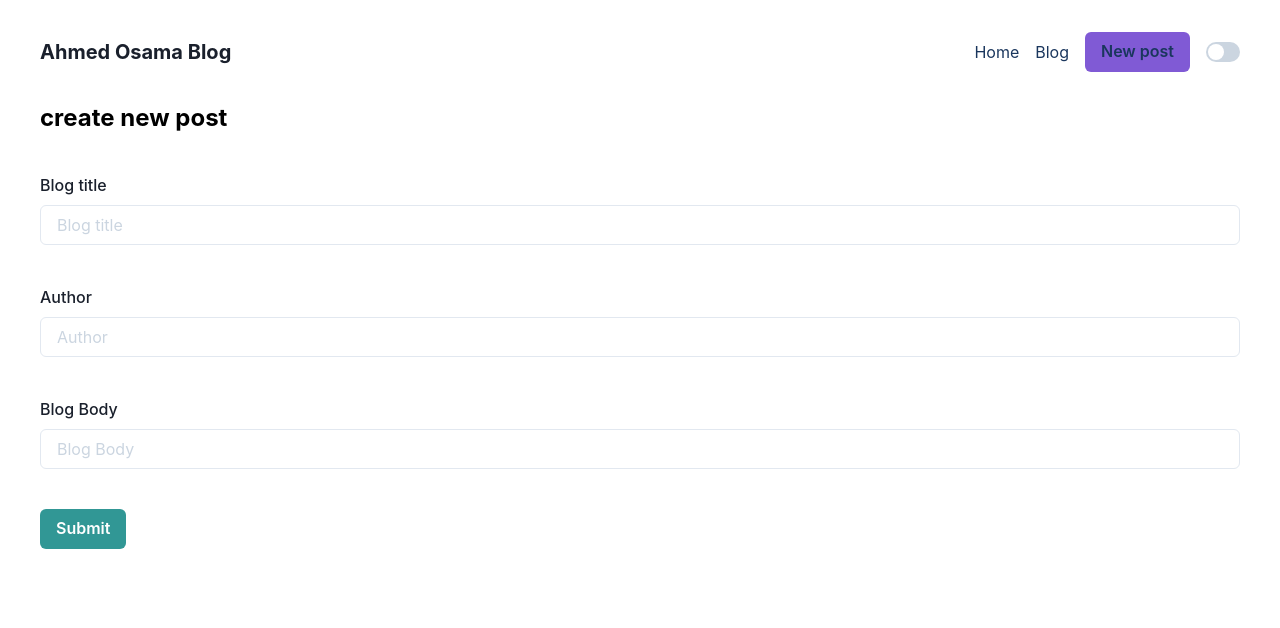
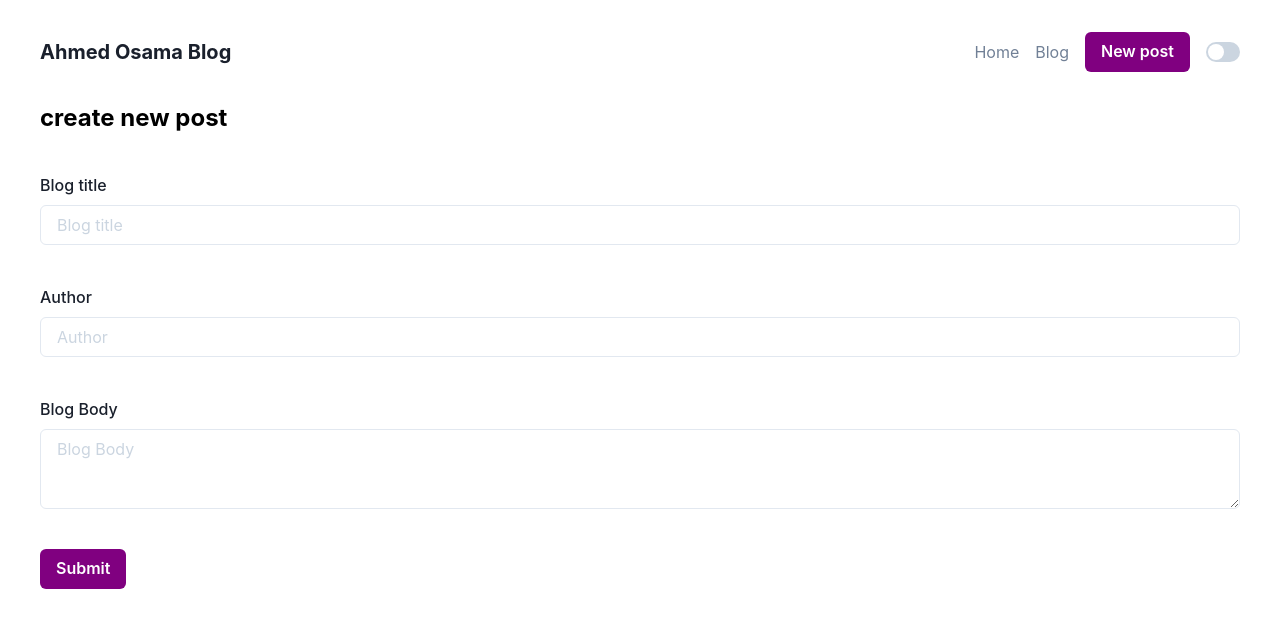
Before and after one commit to Ahmed-Osama-Salem/Blog-Nextjs, a Next.js app: page /newpost in a window 1280 px wide. Shown: the top 628 px of the page. Built offline with nearby package versions, Linux system fonts and the light colour scheme; what @chakra-ui/next-js would draw is missing.

Commit message:
feat(scroll): add scroll animations

```diff
--- a/package.json
+++ b/package.json
@@ -27,6 +27,7 @@
     "postbuild": "next-sitemap"
   },
   "dependencies": {
+    "@chakra-ui/button": "^2.1.0",
     "@chakra-ui/next-js": "^2.1.5",
     "@chakra-ui/react": "^2.8.0",
     "@emotion/react": "^11.11.1",
--- /dev/null
+++ b/src/apps/hooks/useFramerScroll.ts
@@ -0,0 +1,25 @@
+import { useScroll, useTransform } from 'framer-motion';
+import type { MutableRefObject } from 'react';
+
+const useFramerScroll = <T extends MutableRefObject<T> | null>(
+  elementRef: MutableRefObject<T>,
+  rotateFrom: Array<number>,
+  rotateTo: Array<number>,
+  translateYFrom: Array<number>,
+  translateYTo: Array<number>,
+  opacityFrom: Array<number>,
+  opacityTo: Array<number>
+) => {
+  const { scrollYProgress } = useScroll({
+    target: elementRef as unknown as MutableRefObject<HTMLDivElement>,
+    offset: ['start end', 'end start'],
+  });
+
+  const rotate = useTransform(scrollYProgress, rotateFrom, rotateTo);
+  const y = useTransform(scrollYProgress, translateYFrom, translateYTo);
+  const opacity = useTransform(scrollYProgress, opacityFrom, opacityTo);
+
+  return { rotate, y, opacity };
+};
+
+export default useFramerScroll;
--- a/src/component/layouts/BlogLayout.tsx
+++ b/src/component/layouts/BlogLayout.tsx
@@ -9,7 +9,7 @@ interface BlogLayoutProps {
 
 const BlogLayout = (props: BlogLayoutProps) => {
   return (
-    <Flex direction="column" alignItems="center" w="100%" px="10">
+    <Flex direction="column" alignItems="center" w="100%" px="10" pb="10">
       <Box maxW="1280px" w="100%">
         <Navbar />
         {props.children}
--- a/src/component/modules/Navbar.tsx
+++ b/src/component/modules/Navbar.tsx
@@ -1,4 +1,6 @@
-import { Button, Flex, Heading, Link } from '@chakra-ui/react';
+/* eslint-disable import/no-extraneous-dependencies */
+import { Button } from '@chakra-ui/button';
+import { Flex, Heading, Link } from '@chakra-ui/react';
 import { useRouter } from 'next/router';
 
 import ToggleColorMode from '../elements/ToggleColorMode';
@@ -18,28 +20,30 @@ const Navbar = () => {
       <Flex gap={4} mt={{ base: 4, md: 0 }} align="center">
         <Link
           href="/"
-          color={router.pathname === '/' ? 'blue.500' : 'brand.900'}
+          color={router.pathname === '/' ? 'blue.500' : 'brand.500'}
           _hover={{ color: 'blue.500' }}
         >
           Home
         </Link>
         <Link
           href="/posts"
-          color={router.pathname === '/posts' ? 'blue.500' : 'brand.900'}
+          color={router.pathname === '/posts' ? 'blue.500' : 'brand.500'}
           _hover={{ color: 'blue.500' }}
         >
           Blog
         </Link>
         <Button
-          colorScheme="purple"
-          color="brand.900"
+          colorScheme="blackAlpha"
+          color="white"
           variant="solid"
+          style={{ backgroundColor: 'purple' }}
           onClick={() => {
             router.push('/newpost');
           }}
         >
           New post
         </Button>
+
         <ToggleColorMode />
       </Flex>
     </Flex>
--- a/src/component/sections/HomePage.tsx
+++ b/src/component/sections/HomePage.tsx
@@ -1,6 +1,14 @@
-import { Button, Divider, Heading, SimpleGrid, VStack } from '@chakra-ui/react';
-import { motion } from 'framer-motion';
+import {
+  Button,
+  Divider,
+  Flex,
+  Heading,
+  SimpleGrid,
+  VStack,
+} from '@chakra-ui/react';
+import { motion, useScroll, useTransform } from 'framer-motion';
 import Link from 'next/link';
+import { useRef } from 'react';
 
 import type { PostProps } from '@/pages';
 
@@ -8,17 +16,25 @@ import ListPostCard from '../modules/ListPostCard';
 import SecondPostCard from '../modules/posts/SecondPostCard';
 
 const HomePage = ({ posts }: { posts: PostProps[] }) => {
-  const text = 'THE BLOG';
+  const text = 'THE  BLOG';
 
+  const cardRef = useRef(null);
+
+  const { scrollYProgress } = useScroll({
+    target: cardRef,
+    offset: ['start end', 'end start'],
+  });
+
+  const opacity = useTransform(scrollYProgress, [0, 0.5], [0, 1]);
   return (
     <VStack spacing={8} align="stretch">
       <Divider />
+      <Flex justifyContent="center" align="center">
         <motion.div initial={{ opacity: 0 }} animate={{ opacity: 1 }}>
           <Heading
             as="h1"
-          fontSize={{ base: '6xl', md: '8xl', lg: '200px' }}
+            fontSize={{ base: '6xl', md: '8xl', lg: '260px' }}
             fontWeight="bold"
-          // color="black"
           >
             {text.split('').map((char, index) => (
               <motion.span
@@ -33,12 +49,14 @@ const HomePage = ({ posts }: { posts: PostProps[] }) => {
             ))}
           </Heading>
         </motion.div>
+      </Flex>
       <Divider />
 
       <VStack spacing={8} align="stretch">
         <Heading as="h2" fontSize="2xl" fontWeight="semibold">
           All blog posts
         </Heading>
+        <motion.div ref={cardRef} style={{ opacity }}>
           <SimpleGrid columns={{ base: 1, md: 2 }} spacing={8}>
             <ListPostCard
               author="J. K. Rowling"
@@ -64,6 +82,7 @@ const HomePage = ({ posts }: { posts: PostProps[] }) => {
               />
             </VStack>
           </SimpleGrid>
+        </motion.div>
         <SecondPostCard
           author="J. K. Rowling"
           brif="A grid system is a design tool used to arrange content on a webpage. It helps create a consistent and visually appealing layout."
@@ -91,9 +110,17 @@ const HomePage = ({ posts }: { posts: PostProps[] }) => {
             ))}
         </SimpleGrid>
       </VStack>
+      <Flex justifyContent="center">
         <Link href="/posts">
-        <Button colorScheme="cyan">See more</Button>
+          <Button
+            color="white"
+            variant="solid"
+            style={{ backgroundColor: 'purple' }}
+          >
+            See more
+          </Button>
         </Link>
+      </Flex>
     </VStack>
   );
 };
--- a/src/pages/_app.tsx
+++ b/src/pages/_app.tsx
@@ -10,9 +10,9 @@ import { Hydrate, QueryClient, QueryClientProvider } from 'react-query';
 // 2. Extend the theme to include custom colors, fonts, etc
 const colors = {
   brand: {
-    900: '#1a365d',
-    800: '#153e75',
-    700: '#2a69ac',
+    50: '#f7fafc',
+    500: '#718096',
+    900: '#171923',
   },
 };
 
--- a/src/pages/newpost/index.tsx
+++ b/src/pages/newpost/index.tsx
@@ -6,6 +6,7 @@ import {
   Heading,
   Input,
   Stack,
+  Textarea,
 } from '@chakra-ui/react';
 import { Field, Form, Formik } from 'formik';
 import { useMutation, useQueryClient } from 'react-query';
@@ -74,7 +75,7 @@ const Index = () => {
                     isInvalid={form.errors.blogBody && form.touched.blogBody}
                   >
                     <FormLabel>Blog Body</FormLabel>
-                    <Input {...field} placeholder="Blog Body" />
+                    <Textarea {...field} placeholder="Blog Body" />
                     <FormErrorMessage>{form.errors.blogBody}</FormErrorMessage>
                   </FormControl>
                 )}
@@ -84,6 +85,9 @@ const Index = () => {
                 colorScheme="teal"
                 isLoading={mutation.isLoading}
                 type="submit"
+                color="white"
+                variant="solid"
+                style={{ backgroundColor: 'purple' }}
               >
                 Submit
               </Button>
```
Also changed, not shown: 1 other file (tests, documents, lock files or other folders). Lines whose indentation alone changed are shown as unchanged.
